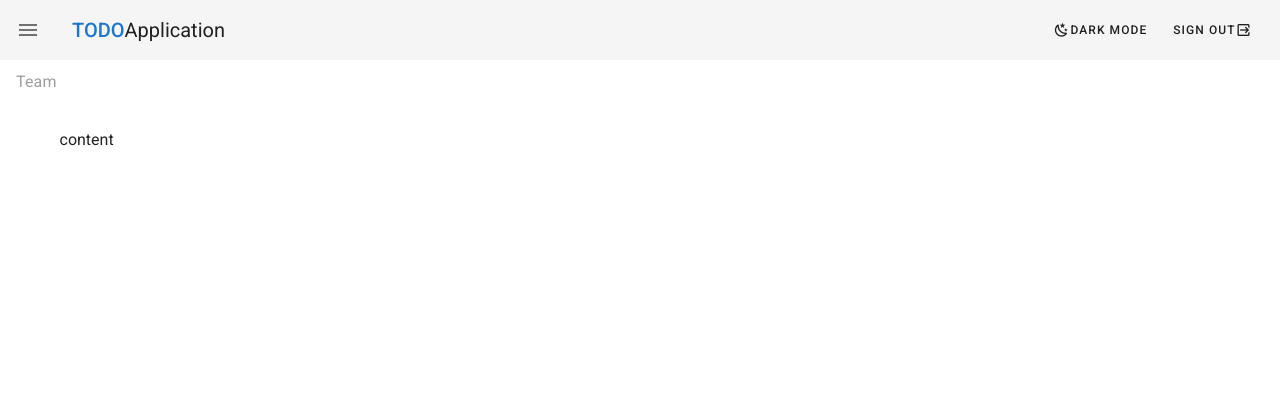
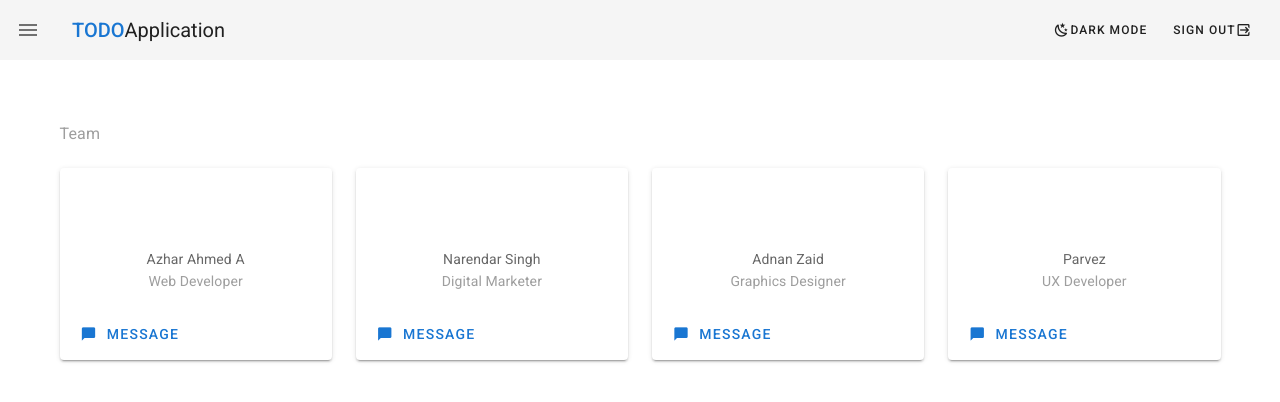
Before and after one commit to azharahmed-98/todo-app, a Vue app: page /team in a window 1280 px wide. Shown: the top 402 px of the page. Built offline with nearby package versions, Linux system fonts and the light colour scheme.

Commit message:
Adding the Team Member cards

```diff
--- a/src/views/Teams.vue
+++ b/src/views/Teams.vue
@@ -1,14 +1,52 @@
 <template>
   <div class="teams">
-    <h1 class="subtitle-1 grey--text">Team</h1>
     <v-container class="my-5">
-      content
+      <h1 class="subtitle-1 grey--text my-5">Team</h1>
+      <v-row>
+        <v-col
+          cols="12"
+          sm="6"
+          md="4"
+          lg="3"
+          v-for="(person, index) in teams"
+          :key="index"
+        >
+          <v-card class="text-center">
+            <v-responsive class="pt-4">
+              <v-avatar>
+
+              </v-avatar>
+            </v-responsive>
+            <v-card-text>
+              <div class="subheading">{{ person.name }}</div>
+              <div class="grey--text">{{ person.role }}</div>
+            </v-card-text>
+            <v-card-actions>
+              <v-btn color="primary" text>
+                <v-icon small left>
+                  mdi-message
+                </v-icon>
+                <span>Message</span>
+              </v-btn>
+            </v-card-actions>
+          </v-card>
+        </v-col>
+      </v-row>
     </v-container>
   </div>
 </template>
 
 <script>
 export default {
-
-}
+  data() {
+    return {
+      teams: [
+        { name: "Azhar Ahmed A", role: "Web Developer" },
+        { name: "Narendar Singh", role: "Digital Marketer" },
+        { name: "Adnan Zaid", role: "Graphics Designer" },
+        { name: "Parvez", role: "UX Developer" },
+      ],
+    };
+  },
+};
 </script>
```
